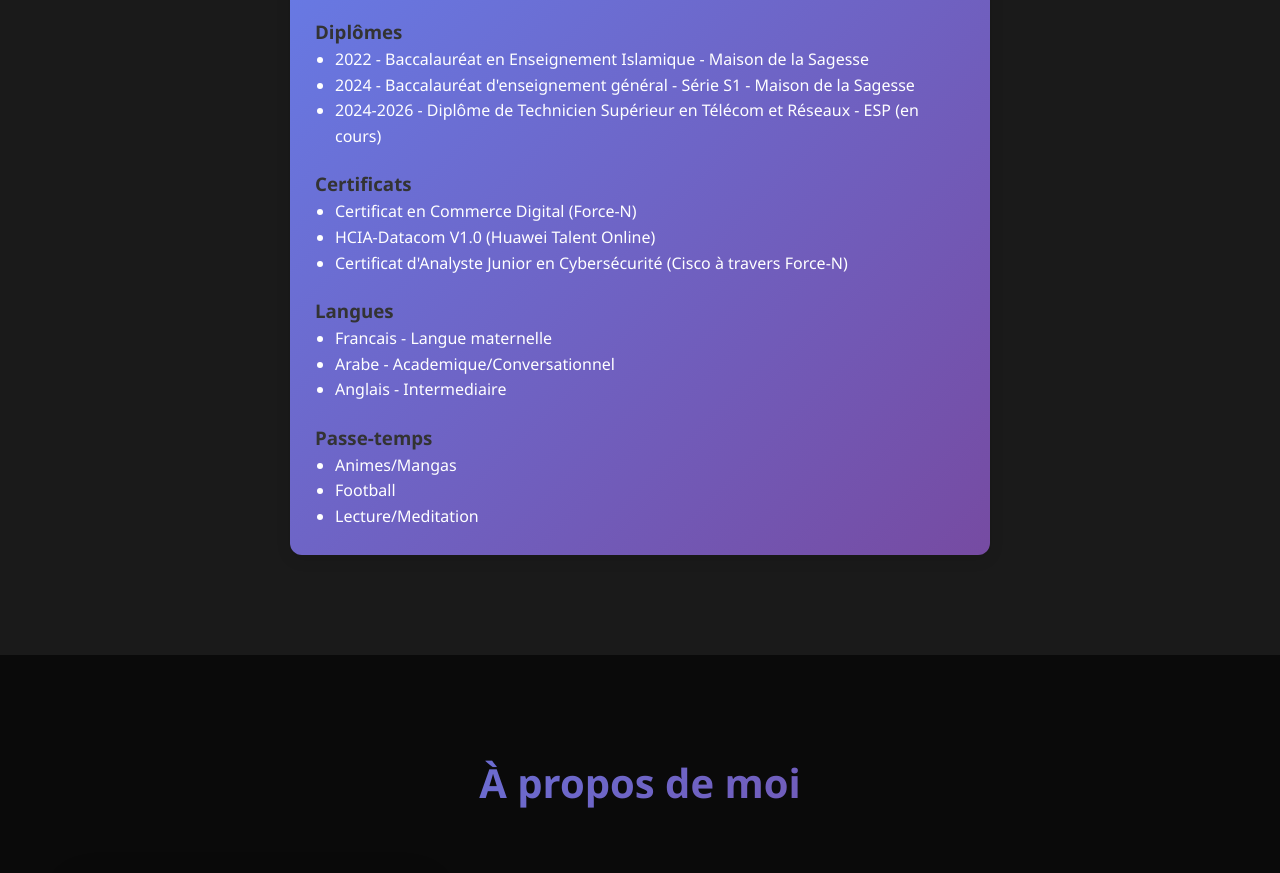
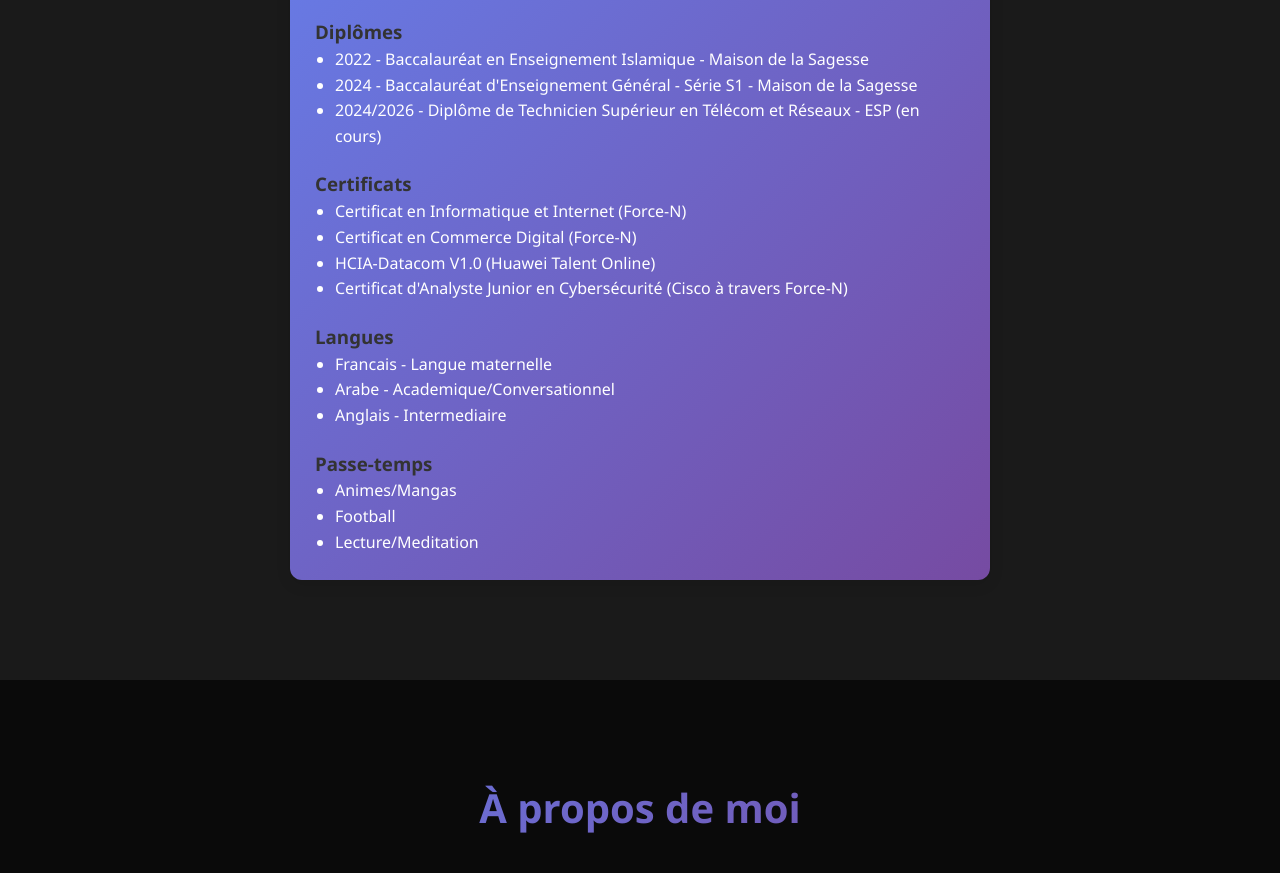
Before and after one commit to geek16th/mon-porfolio, a plain HTML site: page index.html in a window 1280 px wide. Shown: the part 1043-1916 px from the top of the page. Drawn offline with nearby package versions, Linux system fonts and the light colour scheme.

Commit message:
new updates

```diff
--- a/index.html
+++ b/index.html
@@ -901,17 +901,18 @@
             <h3>Diplômes</h3>
             <ul>
                 <li>2022 - Baccalauréat en Enseignement Islamique - Maison de la Sagesse</li>
-                <li>2024 - Baccalauréat d'enseignement général - Série S1 - Maison de la Sagesse</li>
-                <li>2024-2026 - Diplôme de Technicien Supérieur en Télécom et Réseaux - ESP (en cours)</li>
+                <li>2024 - Baccalauréat d'Enseignement Général - Série S1 - Maison de la Sagesse</li>
+                <li>2024/2026 - Diplôme de Technicien Supérieur en Télécom et Réseaux - ESP (en cours)</li>
             </ul>
 
             <h3>Certificats</h3>
             <ul>
+                <li>Certificat en Informatique et Internet (Force-N)</li>
                 <li>Certificat en Commerce Digital (Force-N)</li>
                 <li>HCIA-Datacom V1.0 (Huawei Talent Online)</li>
                 <li>Certificat d'Analyste Junior en Cybersécurité (Cisco à travers Force-N)</li>
             </ul>
-             <h3>Langues</h3>
+            <h3>Langues</h3>
             <ul>
                 <li>Francais - Langue maternelle</li>
                 <li>Arabe - Academique/Conversationnel</li>
```
